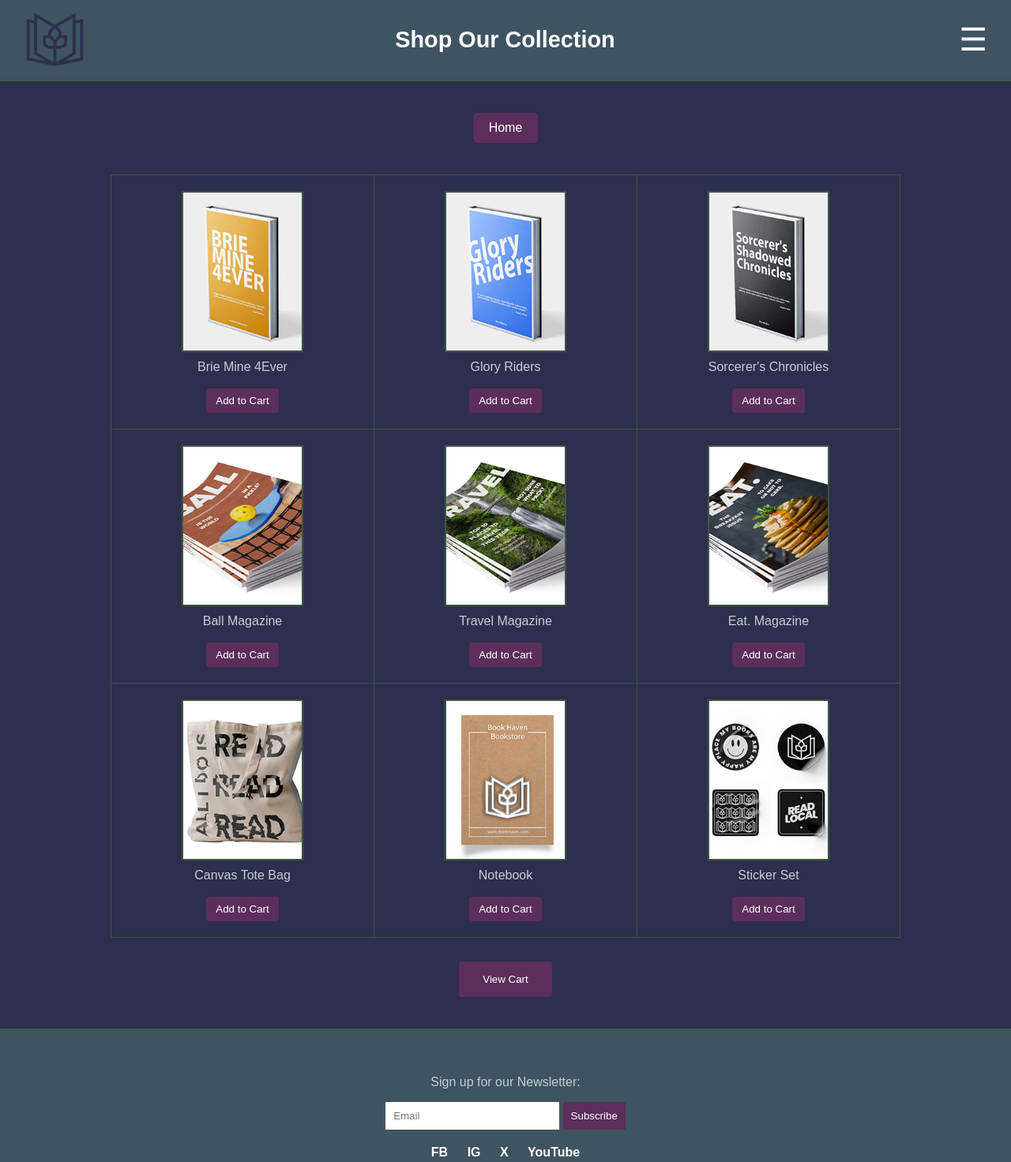
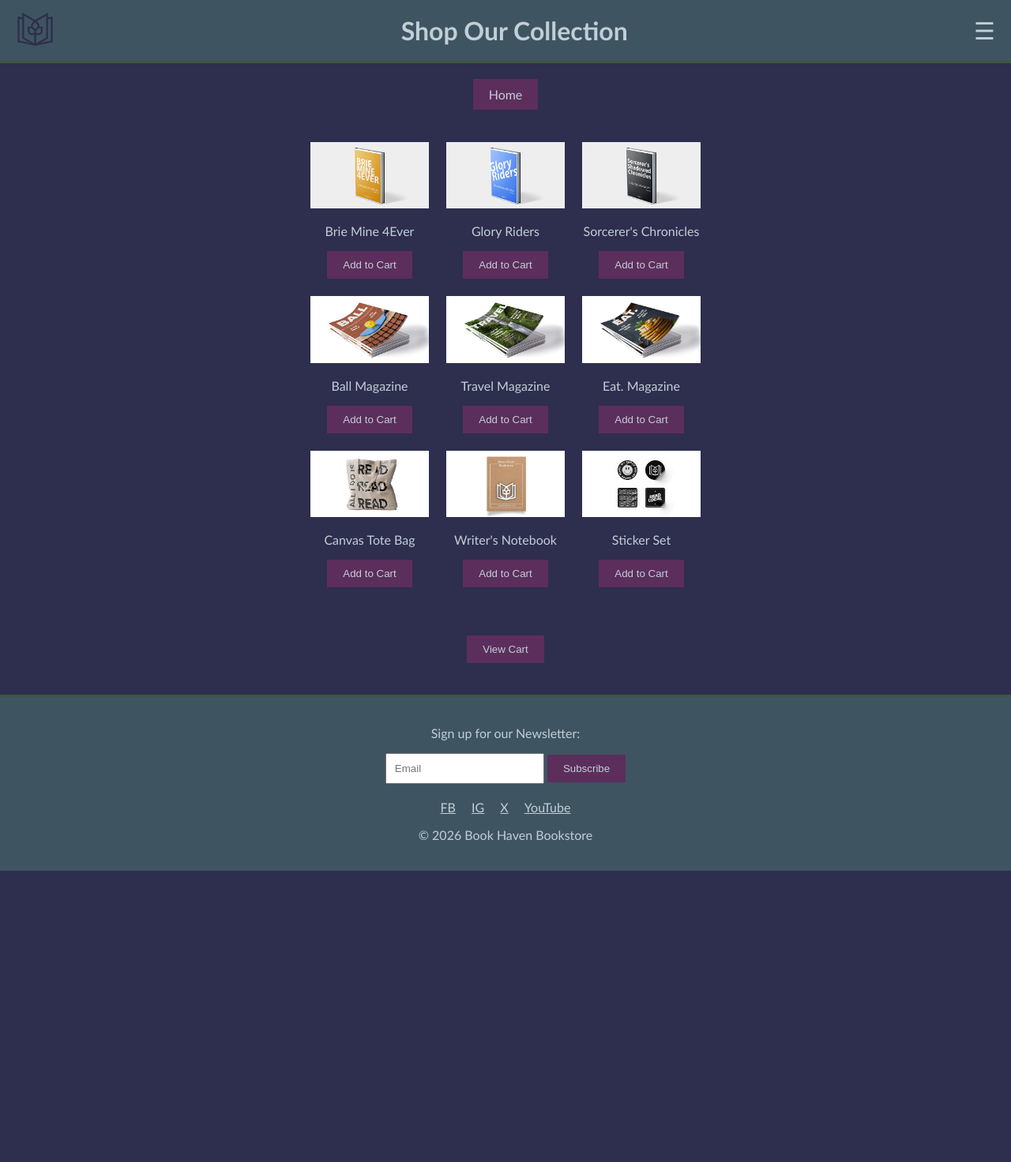
Before and after one commit to lelaniastudents-dev/book-haven, a plain HTML site: page gallery.html in a window 1280 px wide. Shown: the top 1472 px of the page at 79% size. After the commit the page ends 1103 px from the top, so only its background shows below. Drawn offline with Linux system fonts and the light colour scheme.

Commit message:
Final site update with layout fixes

```diff
--- a/gallery.html
+++ b/gallery.html
@@ -2,124 +2,105 @@
 <html lang="en">
 <head>
     <meta charset="UTF-8">
-    <title>Book Haven - Gallery</title>
+    <meta name="viewport" content="width=device-width, initial-scale=1.0">
+    <title>Gallery - Book Haven</title>
     <link rel="stylesheet" href="style.css">
-    <style>
-        .item-img {
-            width: 150px;
-            height: 200px;
-            object-fit: cover;
-            border: 2px solid #3E5641;
-            margin-bottom: 10px;
-            display: block;
-            margin-left: auto;
-            margin-right: auto;
-        }
-        .modal {
-            display: none;
-            position: fixed;
-            z-index: 2000;
-            left: 0; top: 0;
-            width: 100%; height: 100%;
-            background-color: rgba(0,0,0,0.7);
-        }
-        .modal-content {
-            background-color: #FFFFFF;
-            margin: 10% auto;
-            padding: 30px;
-            border-radius: 8px;
-            width: 60%;
-            text-align: left;
-            color: #2E2E4E;
-            position: relative;
-        }
-        .close { position: absolute; right: 20px; top: 10px; font-size: 28px; cursor: pointer; }
-    </style>
 </head>
 <body>
     <header>
-        <div class="logo-box"><img src="Client3_LogoPalette2_2E2E4E.png" alt="Logo"></div>
-        <div class="title-box"><h1>Shop Our Collection</h1></div>
+        <div class="logo-box">
+            <img src="Client3_LogoPalette2_2E2E4E.png" alt="Book Haven Logo">
+        </div>
+        <div class="title-box">
+            <h1>Shop Our Collection</h1>
+        </div>
         <div class="menu-box">
-            <div class="hamburger" onclick="toggleMenu()">☰</div>
-            <ul class="nav-links" id="navMenu">
+            <span class="hamburger" onclick="toggleMenu()" style="font-size:30px; cursor:pointer; color:#C1CFD6;">&#9776;</span>
+        </div>
+        <ul id="navMenu">
             <li><a href="index.html">Home</a></li>
             <li><a href="gallery.html">Gallery</a></li>
             <li><a href="about.html">About Us</a></li>
             <li><a href="staff.html">Staff Picks</a></li>
         </ul>
-        </div>
     </header>
 
     <main>
-        <center><a href="index.html" class="home-btn">Home</a></center>
-        <table>
+        <div style="margin: 20px;">
+            <a href="index.html" class="home-btn">Home</a>
+        </div>
+
+        <table style="margin: 0 auto; border-collapse: separate; border-spacing: 20px;">
             <tr>
-                <td><img src="brie_mine.png" alt="Brie Mine 4Ever" class="item-img">Brie Mine 4Ever<br><br><button class="buy-btn" onclick="addToCart('Brie Mine 4Ever')">Add to Cart</button></td>
-                <td><img src="glory_riders.png" alt="Glory Riders" class="item-img">Glory Riders<br><br><button class="buy-btn" onclick="addToCart('Glory Riders')">Add to Cart</button></td>
-                <td><img src="sorcerers.png" alt="Sorcerer's Chronicles" class="item-img">Sorcerer's Chronicles<br><br><button class="buy-btn" onclick="addToCart('Sorcerer\'s Chronicles')">Add to Cart</button></td>
+                <td>
+                    <img src="brie_mine.png" alt="Brie Mine 4Ever" width="150">
+                    <p>Brie Mine 4Ever</p>
+                    <button class="buy-btn" onclick="addToCart('Brie Mine 4Ever')">Add to Cart</button>
+                </td>
+                <td>
+                    <img src="glory_riders.png" alt="Glory Riders" width="150">
+                    <p>Glory Riders</p>
+                    <button class="buy-btn" onclick="addToCart('Glory Riders')">Add to Cart</button>
+                </td>
+                <td>
+                    <img src="sorcerers.png" alt="Sorcerer's Chronicles" width="150">
+                    <p>Sorcerer's Chronicles</p>
+                    <button class="buy-btn" onclick="addToCart('Sorcerer\'s Chronicles')">Add to Cart</button>
+                </td>
             </tr>
             <tr>
-                <td><img src="ball_mag.png" alt="Ball Magazine" class="item-img">Ball Magazine<br><br><button class="buy-btn" onclick="addToCart('Ball Magazine')">Add to Cart</button></td>
-                <td><img src="travel_mag.png" alt="Travel Magazine" class="item-img">Travel Magazine<br><br><button class="buy-btn" onclick="addToCart('Travel Magazine')">Add to Cart</button></td>
-                <td><img src="eat_mag.png" alt="Eat. Magazine" class="item-img">Eat. Magazine<br><br><button class="buy-btn" onclick="addToCart('Eat. Magazine')">Add to Cart</button></td>
+                <td>
+                    <img src="ball_mag.png" alt="Ball Magazine" width="150">
+                    <p>Ball Magazine</p>
+                    <button class="buy-btn" onclick="addToCart('Ball Magazine')">Add to Cart</button>
+                </td>
+                <td>
+                    <img src="travel_mag.png" alt="Travel Magazine" width="150">
+                    <p>Travel Magazine</p>
+                    <button class="buy-btn" onclick="addToCart('Travel Magazine')">Add to Cart</button>
+                </td>
+                <td>
+                    <img src="eat_mag.png" alt="Eat. Magazine" width="150">
+                    <p>Eat. Magazine</p>
+                    <button class="buy-btn" onclick="addToCart('Eat. Magazine')">Add to Cart</button>
+                </td>
             </tr>
             <tr>
-                <td><img src="tote_bag.png" alt="Canvas Tote Bag" class="item-img">Canvas Tote Bag<br><br><button class="buy-btn" onclick="addToCart('Canvas Tote Bag')">Add to Cart</button></td>
-                <td><img src="notebook.png" alt="Notebook" class="item-img">Notebook<br><br><button class="buy-btn" onclick="addToCart('Notebook')">Add to Cart</button></td>
-                <td><img src="stickers.png" alt="Sticker Set" class="item-img">Sticker Set<br><br><button class="buy-btn" onclick="addToCart('Sticker Set')">Add to Cart</button></td>
+                <td>
+                    <img src="tote_bag.png" alt="Canvas Tote" width="150">
+                    <p>Canvas Tote Bag</p>
+                    <button class="buy-btn" onclick="addToCart('Canvas Tote Bag')">Add to Cart</button>
+                </td>
+                <td>
+                    <img src="notebook.png" alt="Notebook" width="150">
+                    <p>Writer's Notebook</p>
+                    <button class="buy-btn" onclick="addToCart('Writer\'s Notebook')">Add to Cart</button>
+                </td>
+                <td>
+                    <img src="stickers.png" alt="Stickers" width="150">
+                    <p>Sticker Set</p>
+                    <button class="buy-btn" onclick="addToCart('Sticker Set')">Add to Cart</button>
+                </td>
             </tr>
         </table>
-        <div style="text-align: center; margin-top: 30px;">
-            <button class="buy-btn" style="padding: 15px 30px;" onclick="openCartModal()">View Cart</button>
+
+        <div style="margin: 40px 0;">
+            <button onclick="viewCart()">View Cart</button>
         </div>
     </main>
 
-    <div id="cartModal" class="modal">
-        <div class="modal-content">
-            <span class="close" onclick="closeModal()">&times;</span>
-            <div class="modal-header">Your Cart</div>
-            <ul id="cartList"></ul>
-            <div style="margin-top:20px;">
-                <button class="buy-btn" onclick="clearCart(); closeModal();">Clear Cart</button>
-                <button class="buy-btn" onclick="processOrder(); closeModal();">Process Order</button>
-            </div>
-        </div>
-    </div>
-
     <footer>
-        <div class="sub-box">
         <p>Sign up for our Newsletter:</p>
-            <form onsubmit="subscribeAlert(); return false;">
-                <input type="email" id="newsletterEmail" placeholder="Email" required>
-                <button type="submit">Subscribe</button>
+        <form onsubmit="subscribeAlert(event)" class="subscribe-section" style="margin-bottom: 20px;">
+            <input type="email" id="newsletterEmail" placeholder="Email" required style="padding: 10px;">
+            <button type="submit" id="subscribe-btn">Subscribe</button>
         </form>
-        </div>
-        <div class="socials">
+        <div class="social-links">
             <a href="#">FB</a> <a href="#">IG</a> <a href="#">X</a> <a href="#">YouTube</a>
         </div>
-        <p>© 2026 Book Haven Bookstore</p>
+        <p>&copy; 2026 Book Haven Bookstore</p>
     </footer>
 
     <script src="script.js"></script>
-    <script>
-        function openCartModal() {
-            const modal = document.getElementById("cartModal");
-            const list = document.getElementById("cartList");
-            let cartItems = JSON.parse(sessionStorage.getItem('bookHavenCart')) || [];
-            list.innerHTML = "";
-            if (cartItems.length === 0) {
-                list.innerHTML = "<li>Your cart is empty!</li>";
-            } else {
-                cartItems.forEach(item => {
-                    let li = document.createElement("li");
-                    li.textContent = item;
-                    list.appendChild(li);
-                });
-            }
-            modal.style.display = "block";
-        }
-        function closeModal() { document.getElementById("cartModal").style.display = "none"; }
-    </script>
 </body>
 </html>
--- a/script.js
+++ b/script.js
@@ -3,8 +3,7 @@ function toggleMenu() {
     document.getElementById("navMenu").classList.toggle("show");
 }
 
-/* --- Touchstone 3.2: Shopping Cart (sessionStorage) --- */
-
+/* --- Shopping Cart (sessionStorage) --- */
 function addToCart(bookName) {
     let cart = JSON.parse(sessionStorage.getItem('bookHavenCart')) || [];
     cart.push(bookName);
@@ -12,13 +11,36 @@ function addToCart(bookName) {
     alert(bookName + " added to the cart.");
 }
 
+// RESTORED POP-UP MODAL LOGIC
 function viewCart() {
     let cart = JSON.parse(sessionStorage.getItem('bookHavenCart')) || [];
-    if (cart.length === 0) {
-        alert("Your cart is currently empty!");
-    } else {
-        alert("Items in your cart (Saved in Session):\n" + cart.join("\n"));
-    }
+    let cartItemsHtml = cart.length === 0 ? "<li>Your cart is empty!</li>" : cart.map(item => `<li>${item}</li>`).join("");
+
+    // Create the modal overlay
+    const modal = document.createElement("div");
+    modal.id = "cartModal";
+    modal.style = "position:fixed; top:0; left:0; width:100%; height:100%; background:rgba(0,0,0,0.7); display:flex; justify-content:center; align-items:center; z-index:2000;";
+
+    // Create the modal content box
+    modal.innerHTML = `
+        <div style="background:#fff; color:#333; padding:30px; border-radius:8px; width:500px; position:relative; text-align:left; font-family: 'Calibri', sans-serif;">
+            <span onclick="closeCart()" style="position:absolute; top:10px; right:20px; cursor:pointer; font-size:24px; font-weight:bold;">&times;</span>
+            <h3 style="margin-top:0;">Your Cart</h3>
+            <ul style="list-style:disc; padding-left:20px; margin-bottom:20px;">
+                ${cartItemsHtml}
+            </ul>
+            <div style="display:flex; gap:10px;">
+                <button onclick="clearCart(); closeCart();" style="background:#5C2E5C; color:#fff; border:none; padding:10px 15px; cursor:pointer;">Clear Cart</button>
+                <button onclick="processOrder(); closeCart();" style="background:#5C2E5C; color:#fff; border:none; padding:10px 15px; cursor:pointer;">Process Order</button>
+            </div>
+        </div>
+    `;
+    document.body.appendChild(modal);
+}
+
+function closeCart() {
+    const modal = document.getElementById("cartModal");
+    if (modal) modal.remove();
 }
 
 function clearCart() {
@@ -36,18 +58,25 @@ function processOrder() {
     }
 }
 
-/* --- Touchstone 3.2: Contact Form (localStorage) --- */
-
+/* --- Contact Form (localStorage) --- */
 function saveAndSubmit() {
     const name = document.getElementById('userName').value;
     const details = document.getElementById('userRequest').value;
+    if(!name || !details) {
+        alert("Please fill out all fields.");
+        return;
+    }
     localStorage.setItem('storedCustomerName', name);
     localStorage.setItem('storedRequest', details);
-    alert("Thank you, " + name + ". Your message has been saved to Local Storage.");
+    alert("Thank you, " + name + ". Your message has been saved.");
 }
 
-// Subscribe Logic: Browser-native validation prevents firing unless email is valid
+/* --- Newsletter Validation --- */
 function subscribeAlert() {
-    alert("Thank you for subscribing");
-    document.getElementById("newsletterEmail").value = "";
+    const emailInput = document.getElementById("newsletterEmail");
+    // This allows the browser to show its "Please fill out this field" bubble first
+    if (emailInput.checkValidity() && emailInput.value !== "") {
+        alert("Thank you for subscribing");
+        emailInput.value = "";
+    }
 }
--- a/style.css
+++ b/style.css
@@ -1,74 +1,79 @@
-/* Palette 2 Core */
+/* Palette 2 - Midnight Manuscript (#2E2E4E), Literature Blue (#3F5461), Regal Quill (#5C2E5C) [cite: 2026-02-26] */
+
+* { box-sizing: border-box; }
+
 body {
-    background-color: #2E2E4E; /* Midnight Manuscript */
-    color: #C1CFD6; /* Vintage Paper */
-    font-family: Arial, sans-serif;
+    background-color: #2E2E4E !important;
+    color: #C1CFD6 !important;
+    font-family: 'Calibri', sans-serif !important;
     margin: 0; padding: 0;
+    text-align: center; /* Keeps header/footer centered */
 }
 
-/* Header - Logo Left, Title Center, Menu Right */
 header {
-    background-color: #3F5461; /* Literature Blue */
+    background-color: #3F5461 !important;
+    height: 80px;
     display: flex;
     justify-content: space-between;
     align-items: center;
-    padding: 10px 30px;
+    padding: 0 20px;
     border-bottom: 3px solid #3E5641;
 }
 
-.logo-box img {
-    height: 80px;
-    width: auto;
-    display: block;
+header img { max-height: 50px !important; width: auto; }
+
+/* MENU LOCKDOWN */
+#navMenu {
+    display: none;
+    position: absolute;
+    right: 0; top: 80px;
+    background-color: #3F5461 !important;
+    width: 200px;
+    border: 1px solid #C1CFD6;
+    z-index: 1000;
+    list-style: none !important;
+}
+#navMenu.show { display: block !important; }
+#navMenu li a { display: block; padding: 15px; color: #C1CFD6 !important; text-decoration: none; }
+
+/* ABOUT & STAFF PAGE LEFT ALIGNMENT */
+.about-content, .staff-content {
+    text-align: left !important;
+    padding: 20px 50px;
+}
+.about-content ul, .staff-content ul {
+    list-style: disc !important;
+    padding-left: 20px;
+    margin: 10px 0;
 }
 
-.title-box { flex-grow: 1; text-align: center; }
-.title-box h1 { margin: 0; font-size: 1.8em; color: #FFFFFF !important; }
-
-/* Hamburger Dropdown */
-.menu-box { position: relative; width: 80px; text-align: right; }
-.hamburger { font-size: 40px; cursor: pointer; color: #FFFFFF !important; }
-
-.nav-links {
-    display: none;
-    position: absolute;
-    right: 0; top: 60px;
-    background: #3F5461;
-    border: 1px solid #C1CFD6;
-    list-style: none;
-    padding: 0; margin: 0;
-    z-index: 1000;
-    min-width: 160px;
+/* FOOTER & SOCIAL LINKS FIX */
+footer {
+    background-color: #3F5461 !important;
+    padding: 20px 0;
+    border-top: 3px solid #3E5641;
+    margin-top: 30px;
+    text-align: center;
 }
 
-.nav-links.show { display: block; }
-.nav-links li a {
+.social-links {
     display: block;
-    padding: 15px;
-    color: #FFFFFF;
-    text-decoration: none;
-    border-bottom: 1px solid #2E2E4E;
+    margin: 10px 0;
+}
+.social-links a {
+    color: #C1CFD6 !important; /* FIXED TO VINTAGE WHITE */
+    margin: 0 8px;
+    text-decoration: underline;
+    display: inline-block;
 }
 
-/* Content & Tables */
-main { padding: 40px; max-width: 1000px; margin: auto; }
-.home-btn {
-    background: #5C2E5C;
-    color: white !important;
+/* BUTTONS */
+button, .home-btn, .buy-btn, #subscribe-btn {
+    background-color: #5C2E5C !important;
+    color: #C1CFD6 !important;
+    border: none !important;
     padding: 10px 20px;
+    cursor: pointer;
     text-decoration: none;
-    border-radius: 5px;
-    display: inline-block;
-    margin-bottom: 20px;
+    display: inline-block; /* Ensures Home button honors left-align */
 }
-
-table { width: 100%; border-collapse: collapse; margin-top: 20px; }
-td { border: 1px solid #3E5641; padding: 20px; text-align: center; }
-.buy-btn { background: #5C2E5C; color: white; border: none; padding: 8px 12px; border-radius: 4px; cursor: pointer; }
-
-/* Universal Footer */
-footer { background: #3F5461; text-align: center; padding: 40px; border-top: 3px solid #3E5641; }
-.sub-box input { padding: 10px; width: 200px; border: none; }
-.sub-box button { background: #5C2E5C; color: white; padding: 10px; border: none; cursor: pointer; }
-.socials { margin-top: 20px; }
-.socials a { color: white; margin: 0 10px; text-decoration: none; font-weight: bold; }
```
Also changed, not shown: about.html (+26 -28 lines), index.html (+21 -13 lines). Lines whose indentation alone changed are shown as unchanged.
